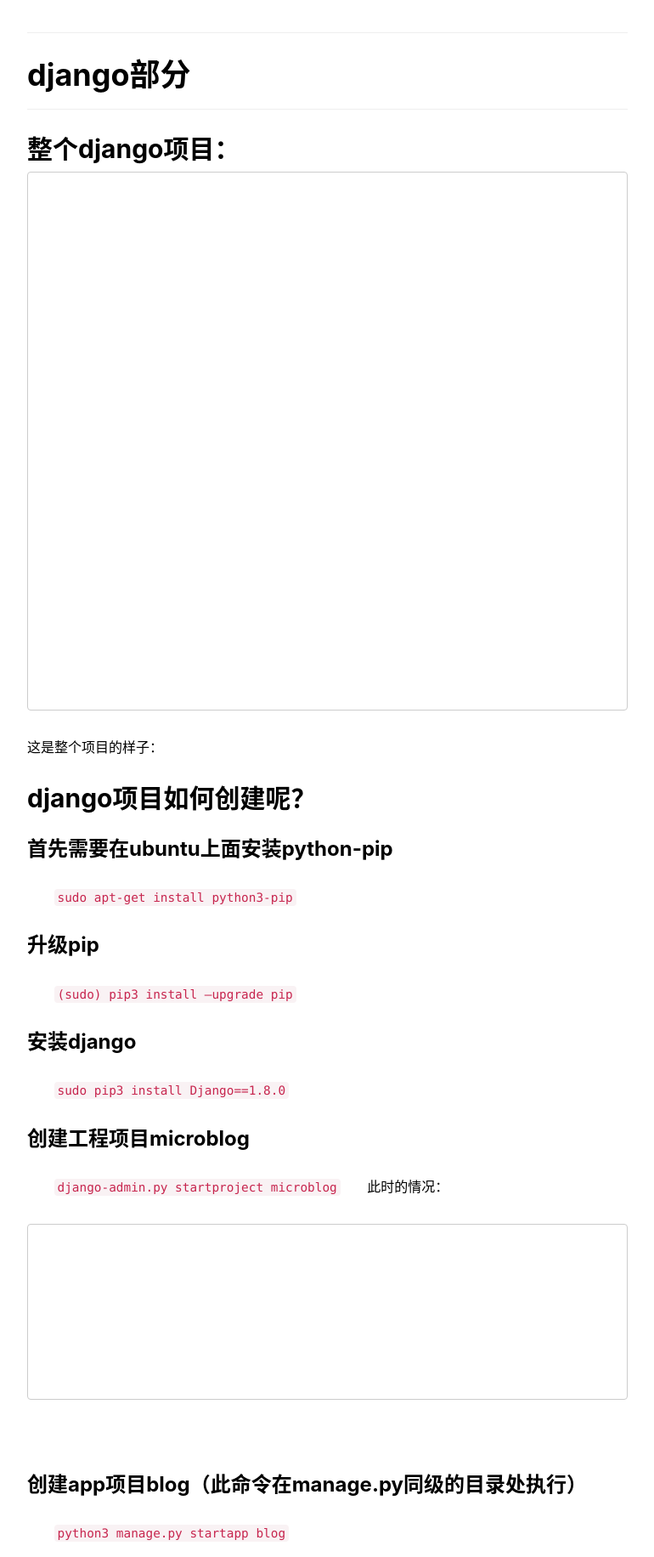
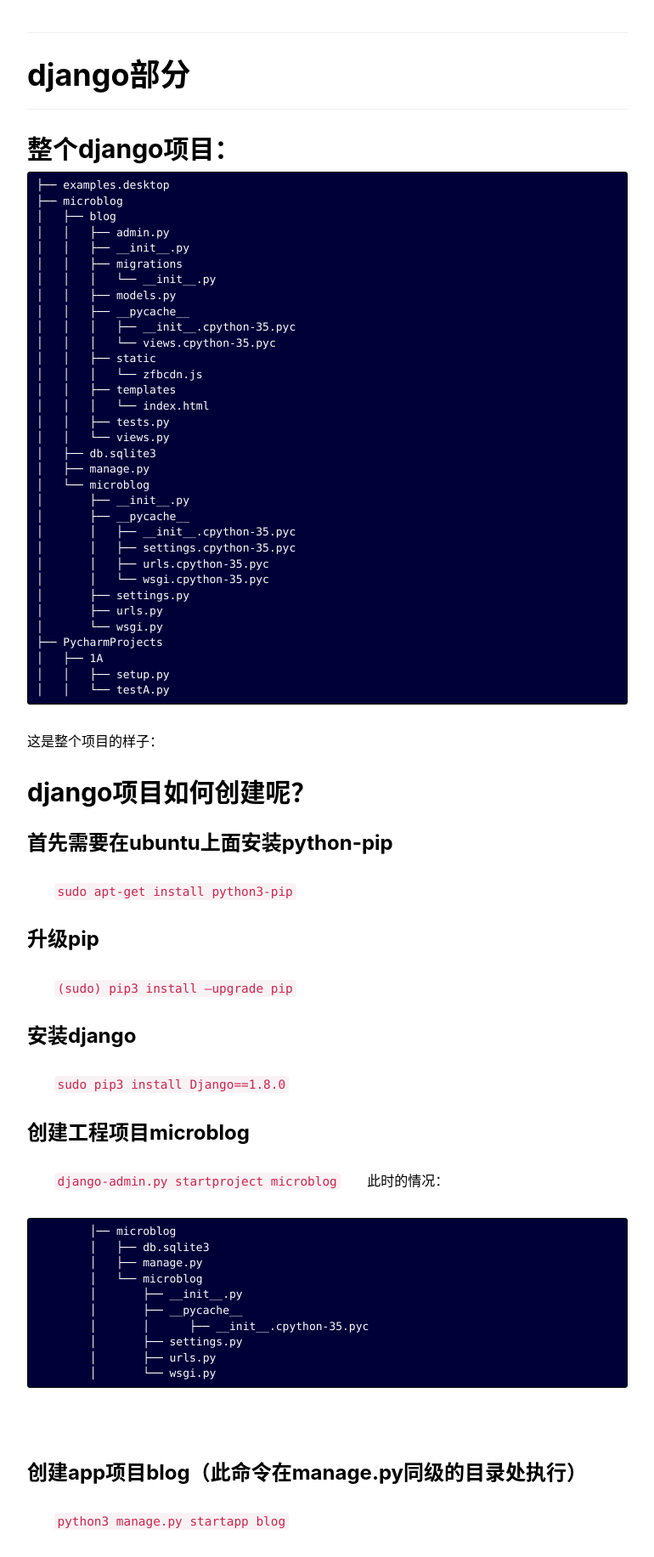
Before and after one commit to zfb132/zfb132.github.com, a Jekyll site: the page built from _posts/2017-05-11-Django-dispose-server.md, in a window 1280 px wide. Shown: the part 496-2328 px from the top of the page at 85% size, without its empty margins (233-1003 px from the left). Built offline with Jekyll 4.4.1, drawn with Linux system fonts in a browser that asks for light colours; nearby versions of some CDN libraries; comment, search, counter and statistics services are not loaded.

Commit message:
Update syntax.css

```diff
--- a/assets/resources/syntax/syntax.css
+++ b/assets/resources/syntax/syntax.css
@@ -12,7 +12,7 @@
 .highlight pre code {
   white-space: pre;
 }
-
+.highlight pre, pre, .highlight .hll { background-color: #000038; border: 1px solid #000; padding: 6px 10px; border-radius: 3px; }
 .highlight  { background: #ffffff; }
 .highlight .c { color: #999988; font-style: italic } /* Comment */
 .highlight .err { color: #a61717; background-color: #e3d2d2 } /* Error */
```
